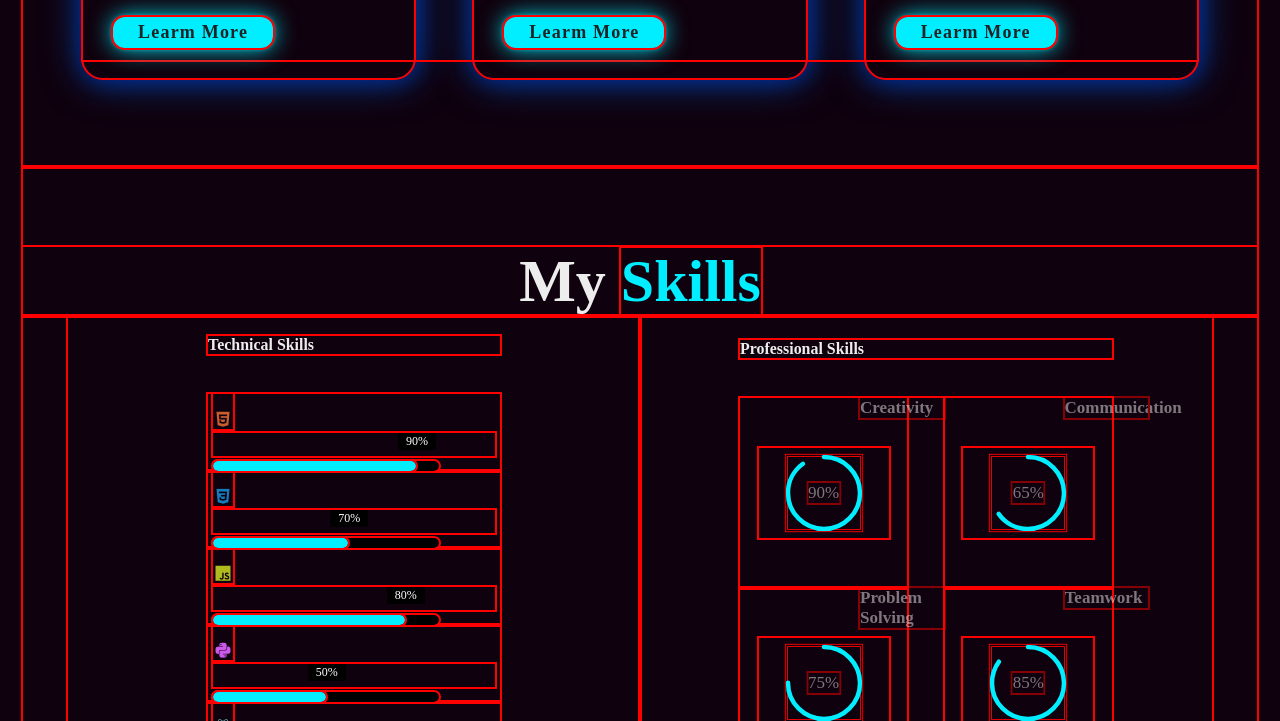
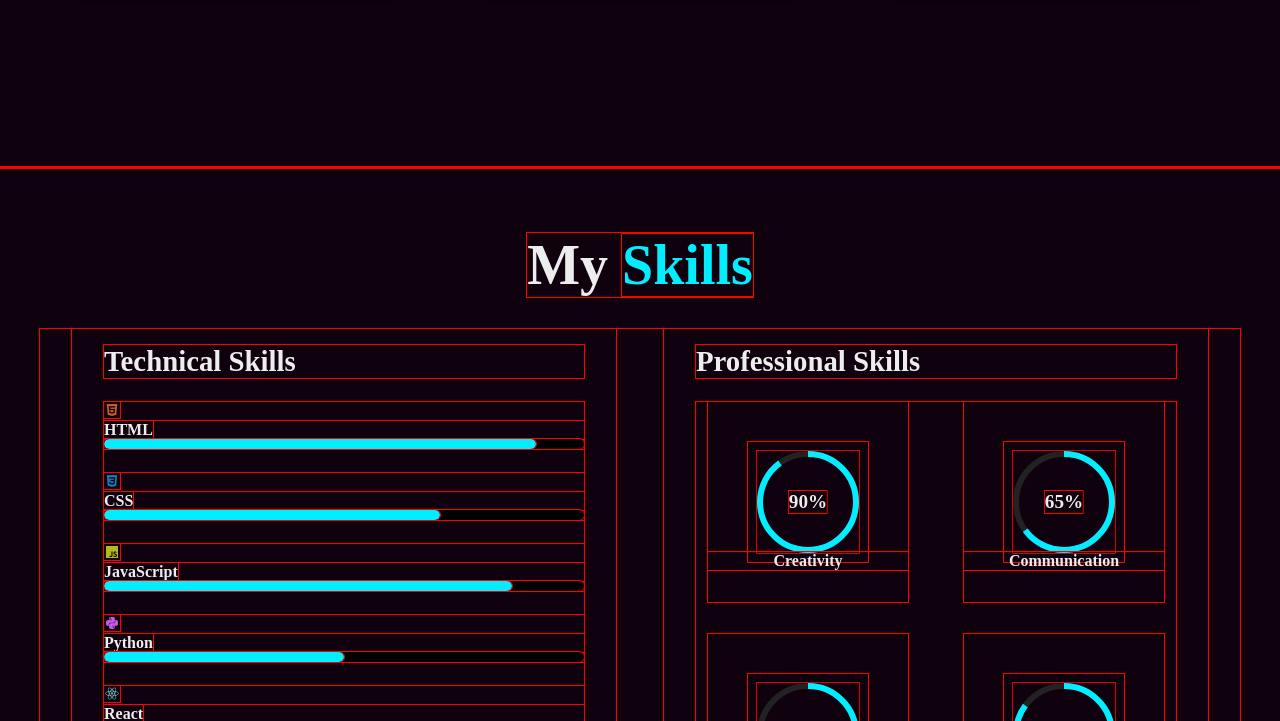
Before and after one commit to Cefz19/Curriculum-js, a website built with webpack: page public/index.html in a window 1280 px wide. Shown: the part 2079-2800 px from the top of the page. Built offline with nearby package versions, Linux system fonts and the light colour scheme.

Commit message:
The schemas in the skills and technologies code section were modified; the gol was for the screen to be responsive for both mobile and desktop

```diff
--- a/src/pages/About.js
+++ b/src/pages/About.js
@@ -1,8 +1,9 @@
 const About = () => {
     const view = `
-        <section class="about__container">
+    <section class="about__container">
 
-            <div class="wrapper">
+        <div class="content">
+            <div class="wrapper__img">
                 <img src="/assets/Cesar.png" alt="My photo">
             </div>
 
@@ -14,8 +15,9 @@ const About = () => {
 
                 <a href="#" class="btn-box">More About Me</a>
             </div>
+        </div>
 
-        </section>
+    </section>
     `
     return view;
 }
--- a/src/style/SCSS/base/_reset.scss
+++ b/src/style/SCSS/base/_reset.scss
@@ -7,7 +7,7 @@
   margin: 0;
   padding: 0;
   box-sizing: border-box;
-  outline: 2px solid red;
+  outline: 1.5px solid red;
 }
 html {
   scroll-behavior: smooth;
--- a/src/style/SCSS/compónents/_about.scss
+++ b/src/style/SCSS/compónents/_about.scss
@@ -1,15 +1,19 @@
 .about__container {
-  width: 100%;
-  height: 100%;
   display: flex;
-  justify-content: space-evenly;
+  justify-content: center;
   align-items: center;
-  gap: 100px; // espacio entre imagen y texto
-  padding: 0 50px; // padding más razonable
-  text-align: center; // centra el texto dentro del bloque
+  padding: 0 50px;
   transition: opacity 0.5s ease-in-out;
 
-  .wrapper {
+  .content {
+    display: grid;
+    grid-template-columns: 1fr 1fr;
+    place-items: center;
+    max-width: 1100px;
+    width: 100%;
+    margin: 0 auto;
+
+    .wrapper__img {
       display: flex;
       justify-content: center;
       align-items: center;
@@ -69,4 +73,7 @@
         }
       }
     }
+
   }
+
+}
--- a/src/style/SCSS/compónents/_skill.scss
+++ b/src/style/SCSS/compónents/_skill.scss
@@ -2,15 +2,15 @@
 
 .skill__container {
     width: 100%;
-    height: 100%;
+    padding: 4rem 0;
     display: flex;
     flex-direction: column;
-    justify-content: center;
+    align-items: center;
 
     .sub-title {
-        font-size: 60px;
+        font-size: 3.5rem;
+        margin-bottom: 2rem;
         text-align: center;
-        margin-top: 80px;
 
         span {
             color: #0ef;
@@ -19,84 +19,64 @@
 
     .container-technical {
         width: 100%;
-        height: 100%;
+        max-width: 1200px;
         display: grid;
-        grid-template-columns: repeat(auto-fit, minmax(400px, 2fr));
-        padding: 0 45px;
+        grid-template-columns: repeat(auto-fit, minmax(350px, 1fr));
+        gap: 3rem;
+        padding: 0 2rem;
+    }
 
     .tecnologies {
-            width: 100%;
-            height: 100%;
-            padding: 20px 140px;
+        padding: 1rem 2rem;
 
         .heading1 {
-                text-align: start;
-                text-decoration: none;
-                margin-bottom: 40px;
+            font-size: 1.8rem;
+            margin-bottom: 1.5rem;
+            text-align: left;
         }
 
         .technical-bars {
             display: flex;
             flex-direction: column;
-                justify-content: space-between;
+            gap: 1.5rem;
 
             .bar {
-                    font-size: 20px;
-                    padding: 0 5px;
+                font-size: 1rem;
 
-                    i {
-                        padding-top: 15px;
+                .info span {
+                    font-weight: bold;
+                    animation: fadeInText 0.6s ease forwards;
                 }
 
-                    .info {
-                        margin-bottom: 5px;
+                .progress-line {
+                    width: 100%;
+                    height: 10px;
+                    background: #000;
+                    border-radius: 5px;
+                    position: relative;
+                    overflow: hidden;
 
                     span {
-                            font-size: 17px;
-                            padding: 0 10px;
-                            font-weight: bold;
-                            animation: showText 0.5 1s liner forwards;
-                            opacity: 0;
+                        position: absolute;
+                        left: 0;
+                        top: 0;
+                        height: 100%;
+                        background: #0ef;
+                        border-radius: 5px;
+                        transform: scaleX(0);
+                        transform-origin: left;
+                        animation: fillBar 1.2s ease forwards;
                     }
                 }
             }
-
-                .bar:first-child {
-                    margin-top: 0;
         }
-
-                .bar:last-child {
-                    margin-bottom: 0;
-                }
-
-                .progress-line {
-                    position: relative;
-                    border-radius: 5px;
-                    width: 80%;
-                    height: 10px;
-                    background-color: #000000;
-                    animation: animate 1s cubic-bezier(1, 0, 0.5, 1) forwards;
-                    transform: scaleX(0);
-                    transform-origin: left;
-
-                    span {
-                        height: 100%;
-                        background-color: #0ef;
-                        position: absolute;
-                        border-radius: 10px;
-                        animation: animate 0.5s 1s cubic-bezier(1, 0, 0.5, 1) forwards;
-                        transform: scaleX(0);
-                        transform-origin: left;
-                    }
-                }
-
 
         .progress-line.html span {
             width: 90%;
         }
 
         .progress-line.css span {
-                    width: 60%;
+            width: 70%;
         }
 
         .progress-line.javascript span {
@@ -111,100 +91,65 @@
             width: 70%;
         }
 
-                .progress-line span::after {
-                    position: absolute;
-                    padding: 1px 8px;
-                    background-color: #000;
-                    color: #fff;
-                    font-size: 12px;
-                    border-radius: 3px;
-                    top: -28px;
-                    right: -20px;
-                    animation: showText 0.5s 1.5s linear forwards;
-                    opacity: 0;
-                }
-
-                .progress-line.html span::after {
-                    content: "90%";
-                }
-
-                .progress-line.css span::after {
-                    content: "70%";
-                }
-
-                .progress-line.javascript span::after {
-                    content: "80%";
-                }
-
-                .progress-line.python span::after {
-                    content: "50%";
-                }
-
-                .progress-line.react span::after {
-                    content: "40%";
-                }
-
-                .progress-line span::before {
-                    content: "";
-                    position: absolute;
-                    width: 0;
-                    height: 0;
-                    border: 7px solid transparent;
-                    border-bottom-width: 0px;
-                    border-right-width: 0px;
-                    border-top-color: #161616;
-                    top: -10px;
-                    right: 0;
-                    animation: showText 0.5 1.5s liner forwards;
-                    opacity: 0;
-                }
-            }
-
-        }
     }
 
     .container__radial {
-        width: 100%;
-        height: 100%;
-        display: flex;
-        flex-direction: column;
-        padding: 24px 100px;
+        padding: 1rem 2rem;
 
         .heading1 {
-            text-align: start;
-            text-decoration: none;
-            margin-bottom: 40px;
+            font-size: 1.8rem;
+            margin-bottom: 1.5rem;
+            text-align: left;
         }
 
         .radial {
-            display: flex;
-            flex-wrap: wrap;
-            flex-direction: row;
-            justify-content: space-between;
-            align-items: start;
+            display: grid;
+            grid-template-columns: repeat(auto-fit, minmax(180px, 1fr));
+            gap: 2rem;
+            width: 100%;
+        }
 
         .radial-bar {
-                width: 45%;
-                height: 190px;
             position: relative;
+            width: 100%;
+            max-width: 200px;
+            margin: 0 auto;
+            height: 200px;
 
             svg {
                 position: absolute;
                 top: 50%;
                 left: 50%;
                 transform: translate(-50%, -50%) rotate(-90deg);
-                    width: 90px;
-                    height: 130px;
+                width: 120px;
+                height: 120px;
+            }
+
+            .percentage {
+                position: absolute;
+                top: 50%;
+                left: 50%;
+                transform: translate(-50%, -50%);
+                font-size: 1.2rem;
+                font-weight: bold;
+                animation: radialValue 0.8s ease 0.5s forwards;
+            }
+
+            .text {
+                text-align: center;
+                margin-top: 150px;
+                font-size: 1rem;
+                font-weight: bold;
+                animation: radialText 0.8s ease 0.8s forwards;
             }
 
             .progress-bar {
                 stroke-width: 10;
-                    stop-color: black;
+                stroke: #222;
                 fill: transparent;
                 stroke-dasharray: 502;
                 stroke-dashoffset: 502;
-                    stroke-linecap: round;
-                    animation: animate-bar 1s linear forwards;
+                animation: radialTrack 1.4s ease forwards;
             }
 
             .path {
@@ -213,48 +158,30 @@
                 fill: transparent;
                 stroke-dasharray: 502;
                 stroke-dashoffset: 502;
-                    stroke-linecap: round;
+                animation: radialTrack 1.4s ease forwards;
             }
 
             .path-1 {
-                    animation: animate-path1 1s 1s linear forwards
+                --offset: 50;
             }
 
+            // 90%
             .path-2 {
-                    animation: animate-path2 1s 1s linear forwards
+                --offset: 176;
             }
 
+            // 65%
             .path-3 {
-                    animation: animate-path3 1s 1s linear forwards
+                --offset: 125;
             }
 
+            // 75%
             .path-4 {
-                    animation: animate-path4 1s 1s linear forwards
+                --offset: 75;
             }
 
-                .percentage {
-                    position: absolute;
-                    top: 50%;
-                    left: 50%;
-                    transform: translate(-50%, -50%);
-                    font-size: 17px;
-                    font-weight: 500;
-                    animation: showText 0.5 1s linear forwards;
-                    opacity: 0;
-                }
+            // 85%
 
-                .text {
-                    width: 50%;
-                    position: absolute;
-                    text-align: start;
-                    margin-left: 150px;
-                    transform: translateX(-30px);
-                    font-size: 17px;
-                    font-weight: bold;
-                    animation: showText 0.5 1s linear forwards;
-                    opacity: 0;
         }
     }
 }
-    }
-}
--- a/src/style/SCSS/layout/layout-main.scss
+++ b/src/style/SCSS/layout/layout-main.scss
@@ -1,6 +1,5 @@
 .main__container {
     display: grid;
-    padding: 0 1.2em;
 
     grid-area:
         "home" auto
@@ -12,7 +11,12 @@
 
     .item {
         width: 100%;
-        height: 39em;
+        min-height: 39em;
+        height: auto;
+        display: flex;
+        justify-content: center;
+        align-items: center;
+
     }
 
     .home__item {
```
Also changed, not shown: src/pages/Projects.js (+7 -8 lines), src/style/SCSS/animations/_keyframe.scss (+45 -16 lines), src/style/SCSS/compónents/_projects.scss (+23 -34 lines). Lines whose indentation alone changed are shown as unchanged.
